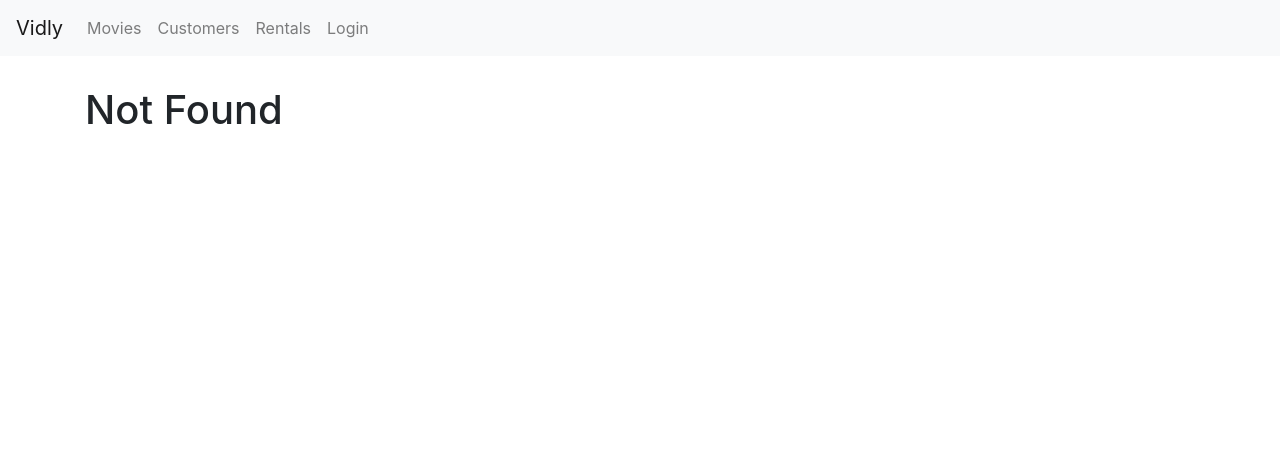
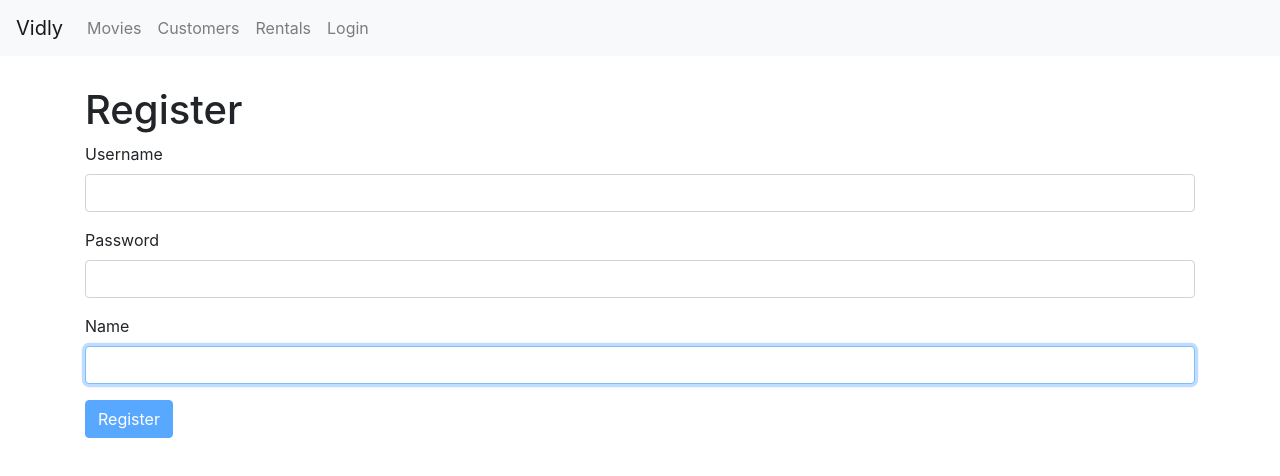
Before and after one commit to gerrymcdonnell/react-vidly, a React (Create React App) app: page /register in a window 1280 px wide. Before the commit this address led to /not-found. Shown: the top 476 px of the page. Built offline with nearby package versions, Linux system fonts and the light colour scheme.

Commit message:
adding missing components to app
some vidoes didnt cover certain items

```diff
--- a/src/App.js
+++ b/src/App.js
@@ -14,6 +14,8 @@
 import MovieForm from './components/movieForm';
 import LoginForm from './components/loginForm';
 
+import RegisterForm from "./components/registerForm";
+
 import "./App.css";
 //import toastift css
 import 'react-toastify/dist/ReactToastify.css';
@@ -27,6 +29,7 @@
         <NavBar />
         <main className="container">
           <Switch>
+            <Route path="/register" component={RegisterForm} />
             <Route path="/login" component={LoginForm} />
             <Route path="/movies/:id" component={MovieForm} />
             <Route path="/movies" component={Movies} />
--- /dev/null
+++ b/src/components/registerForm.jsx
@@ -0,0 +1,45 @@
+import React from "react";
+import Joi from "joi-browser";
+import Form from "./common/form";
+
+class RegisterForm extends Form {
+  state = {
+    data: { username: "", password: "", name: "" },
+    errors: {}
+  };
+
+  schema = {
+    username: Joi.string()
+      .required()
+      .email()
+      .label("Username"),
+    password: Joi.string()
+      .required()
+      .min(5)
+      .label("Password"),
+    name: Joi.string()
+      .required()
+      .label("Name")
+  };
+
+  doSubmit = () => {
+    // Call the server
+    console.log("Submitted");
+  };
+
+  render() {
+    return (
+      <div>
+        <h1>Register</h1>
+        <form onSubmit={this.handleSubmit}>
+          {this.renderInput("username", "Username")}
+          {this.renderInput("password", "Password", "password")}
+          {this.renderInput("name", "Name")}
+          {this.renderButton("Register")}
+        </form>
+      </div>
+    );
+  }
+}
+
+export default RegisterForm;
```
